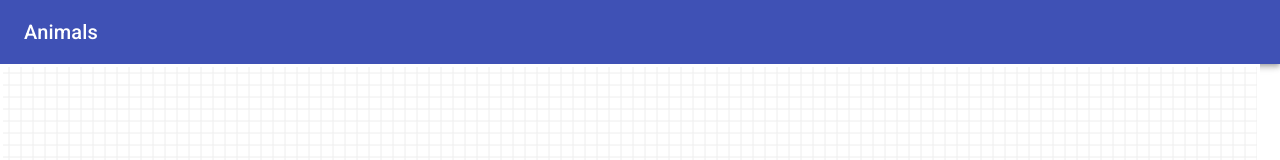
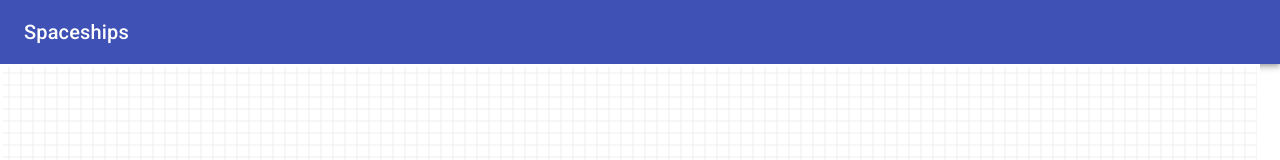
Before and after one commit to omri2861/Spaceships, a React (Create React App) app: page / in a window 1280 px wide. Shown: the top 160 px of the page. Built offline with nearby package versions, Linux system fonts and the light colour scheme.

Commit message:
Updated app bar name

```diff
--- a/src/components/Bar.jsx
+++ b/src/components/Bar.jsx
@@ -24,7 +24,7 @@ export default function ButtonAppBar() {
       <AppBar position="static">
         <Toolbar>
           <Typography variant="h6" className={classes.title}>
-            Animals
+            Spaceships
           </Typography>
         </Toolbar>
       </AppBar>
```
